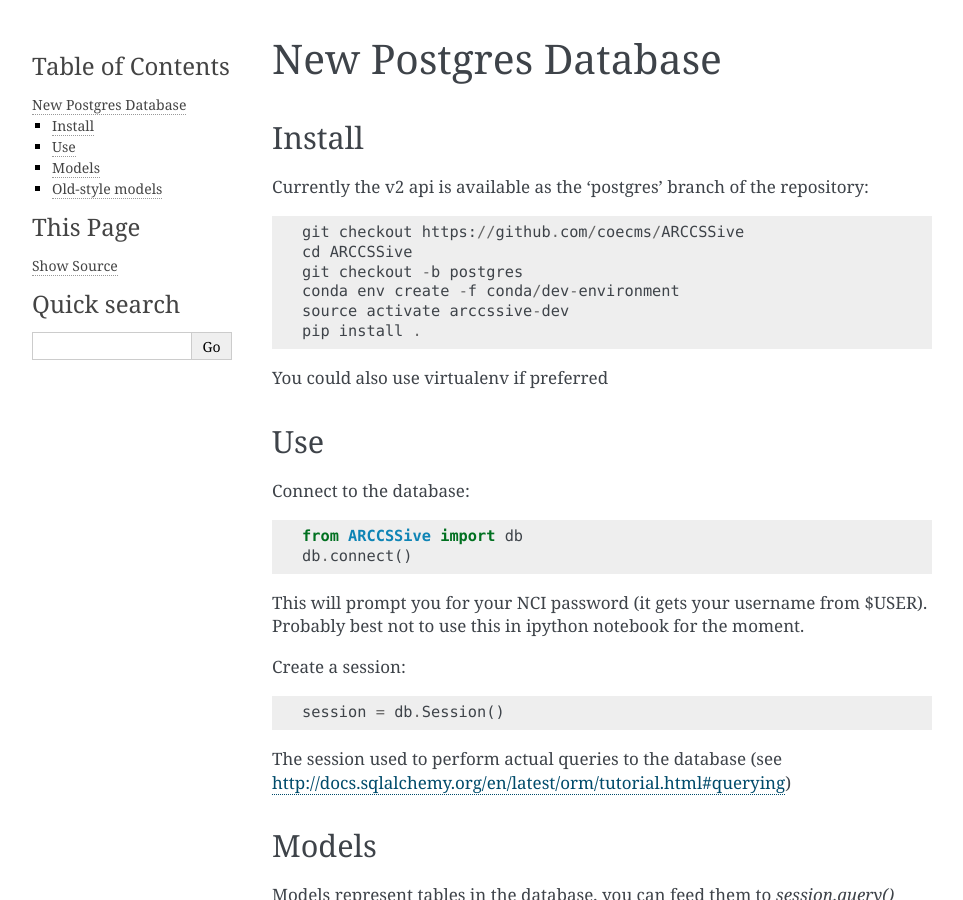
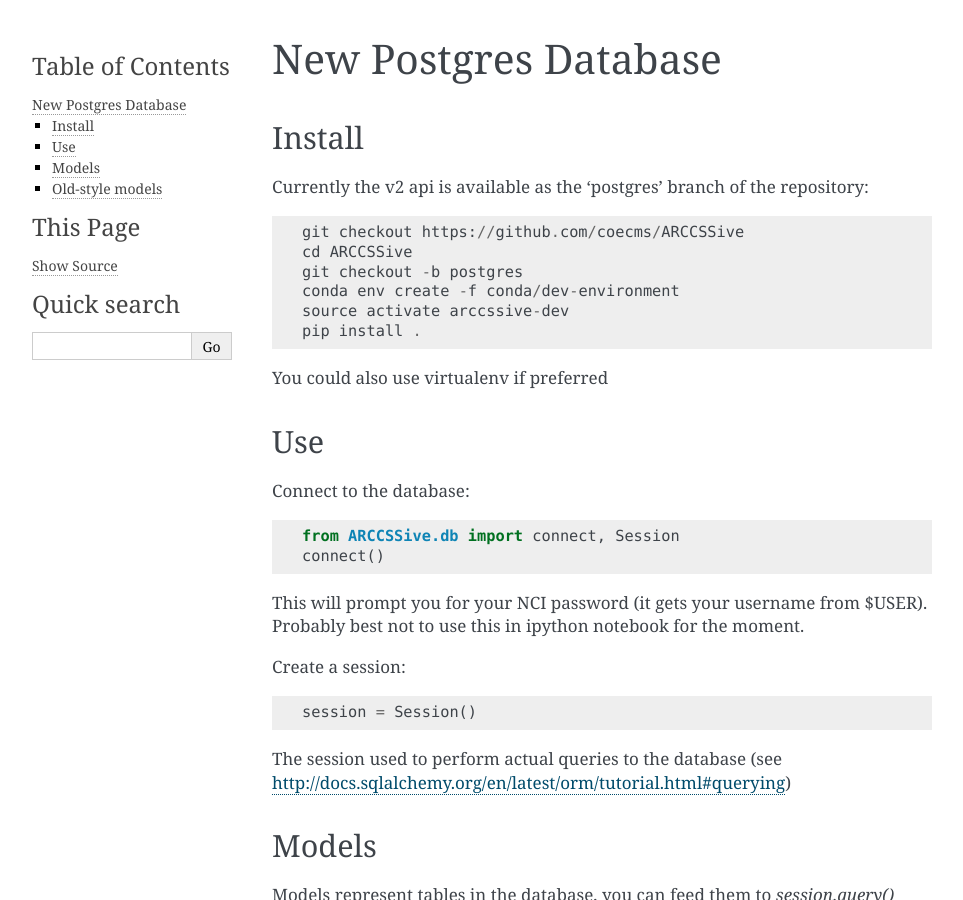
Before and after one commit to coecms/ARCCSSive, a Sphinx documentation site: the page built from docs/v2.rst, in a window 1280 px wide and 900 px high. Shown: the whole window, without its empty margins (148-1111 px from the left). Built offline with Sphinx 7.4.7, drawn with Linux system fonts in a browser that asks for light colours; the version number could not be read and is left out.

Commit message:
make sure syntax works

```diff
--- a/docs/v2.rst
+++ b/docs/v2.rst
@@ -21,15 +21,15 @@ Use
 
 Connect to the database::
 
-    from ARCCSSive import db
-    db.connect()
+    from ARCCSSive.db import connect, Session
+    connect()
 
 This will prompt you for your NCI password (it gets your username from $USER).
 Probably best not to use this in ipython notebook for the moment.
 
 Create a session::
 
-    session = db.Session()
+    session = Session()
 
 The session used to perform actual queries to the database (see http://docs.sqlalchemy.org/en/latest/orm/tutorial.html#querying)
 
```
